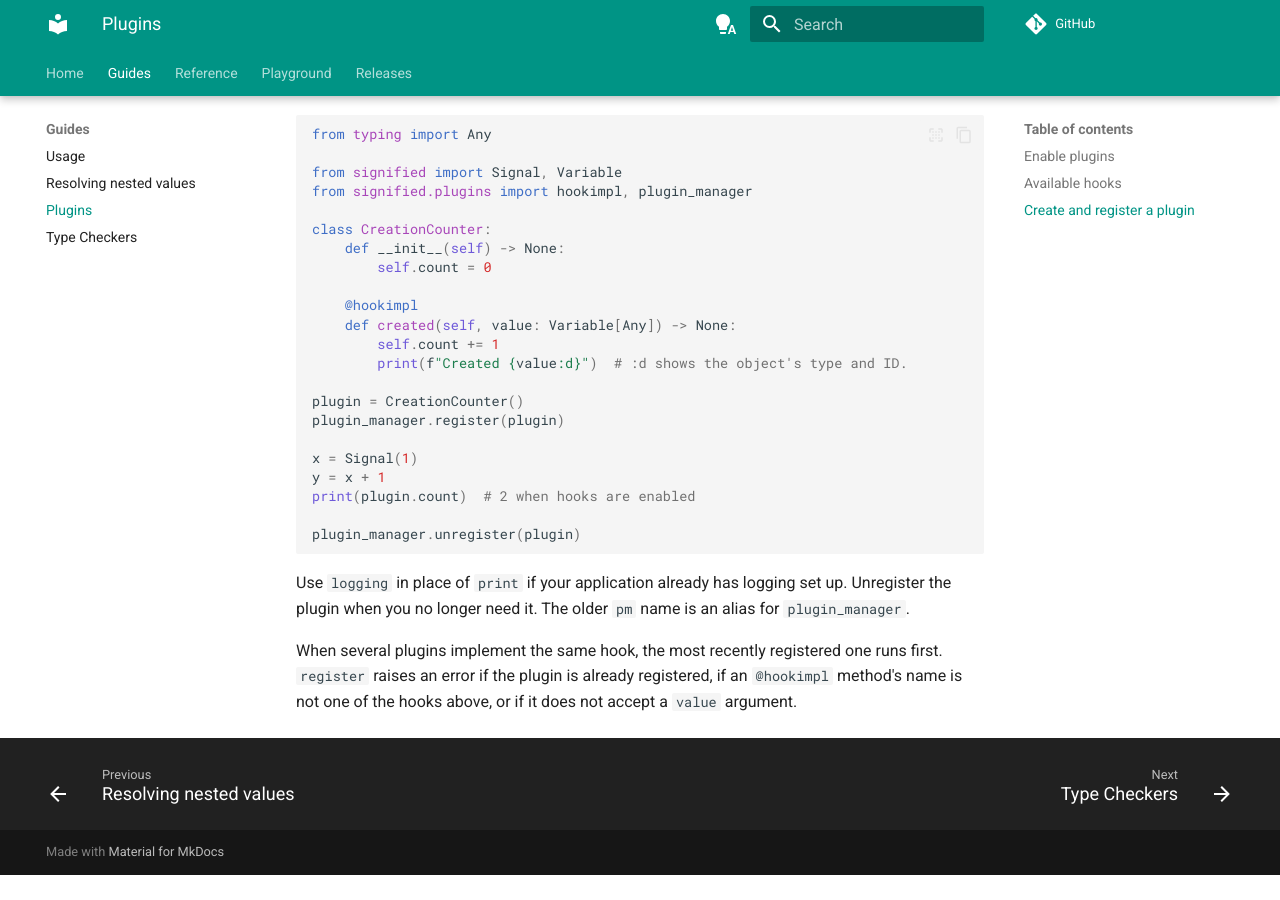
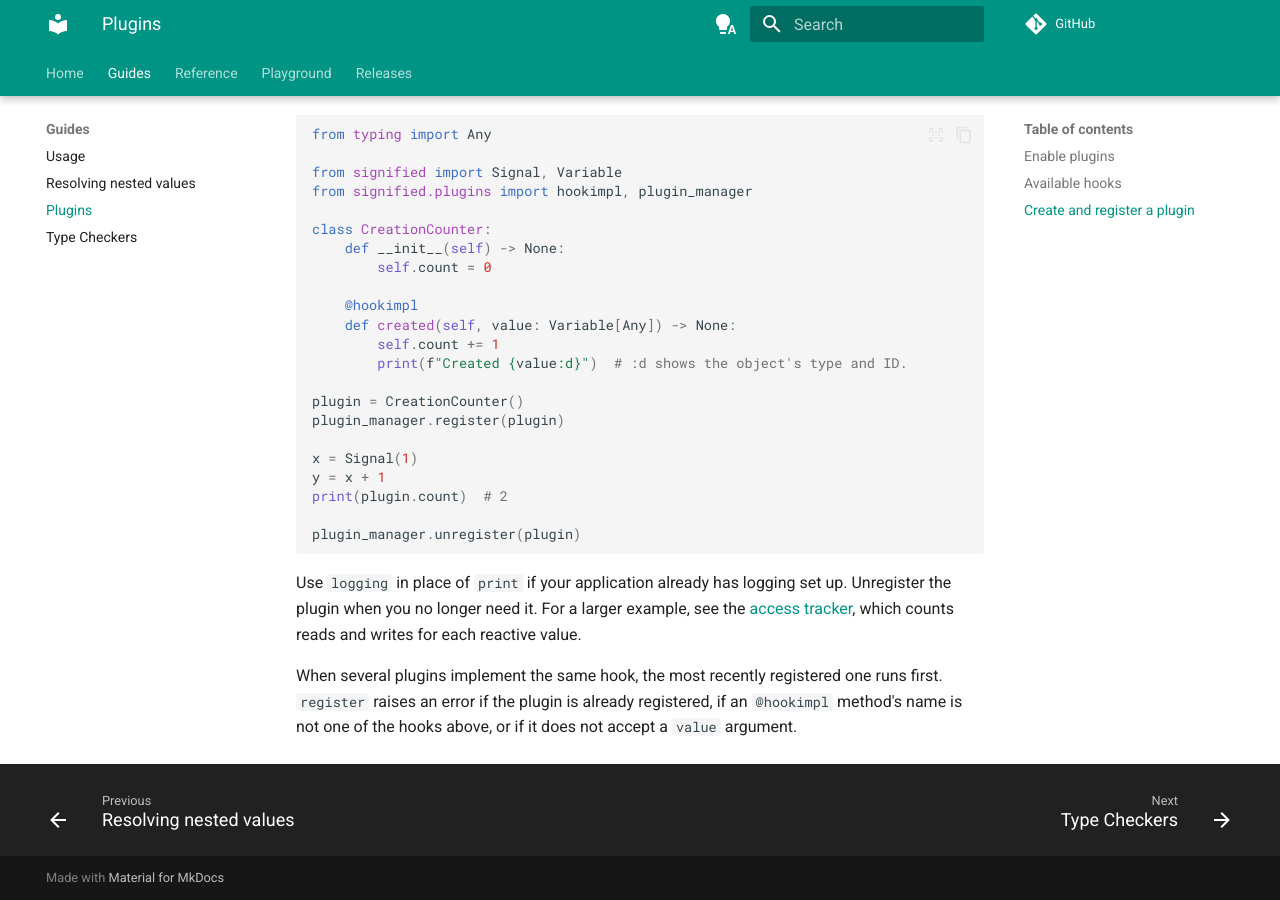
Before and after one commit to dougmercer/signified, an MkDocs documentation site: the page built from docs/plugins.md, in a window 1280 px wide and 900 px high, scrolled down 900 px. Built offline with MkDocs 1.6.1 and Material for MkDocs 9.7.7, drawn with Linux system fonts in a browser that asks for light colours; comment, search, counter and statistics services are not loaded; the version menu is left out; before the commit the page ends 1775 px from its top, so only the background shows below that.

Commit message:
plugin docs cleanup

````diff
--- a/docs/plugins.md
+++ b/docs/plugins.md
@@ -45,14 +45,15 @@ plugin_manager.register(plugin)
 
 x = Signal(1)
 y = x + 1
-print(plugin.count)  # 2 when hooks are enabled
+print(plugin.count)  # 2
 
 plugin_manager.unregister(plugin)
 ```
 
 Use `logging` in place of `print` if your application already has logging set
-up. Unregister the plugin when you no longer need it. The older `pm` name is
-an alias for `plugin_manager`.
+up. Unregister the plugin when you no longer need it. For a larger example,
+see the [access tracker](https://github.com/dougmercer/signified/blob/main/examples/plugins/access_tracker.py),
+which counts reads and writes for each reactive value.
 
 When several plugins implement the same hook, the most recently registered one
 runs first. `register` raises an error if the plugin is already registered, if
````
Also changed, not shown: docs/changes.md (+1 -0 lines), 2 other files.
